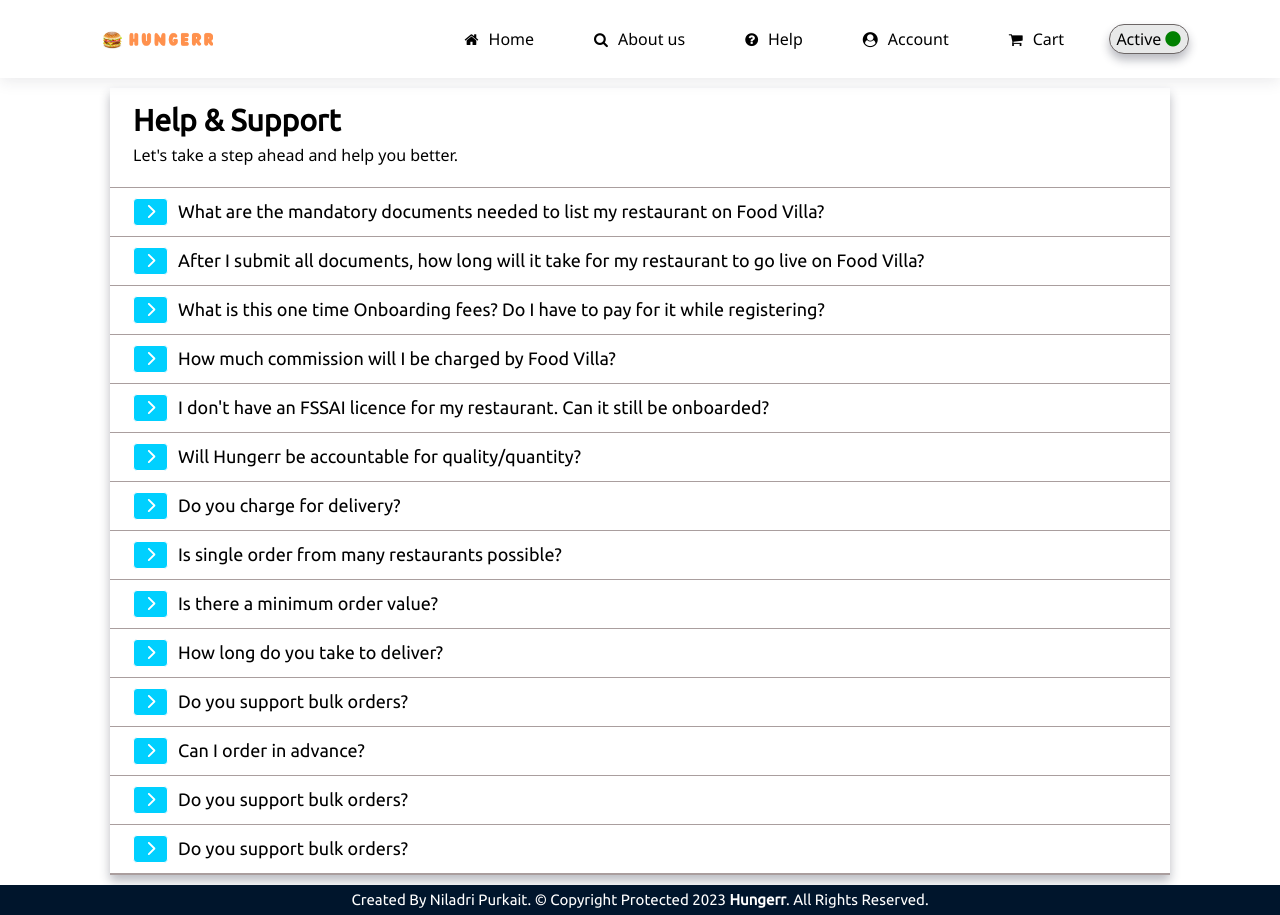
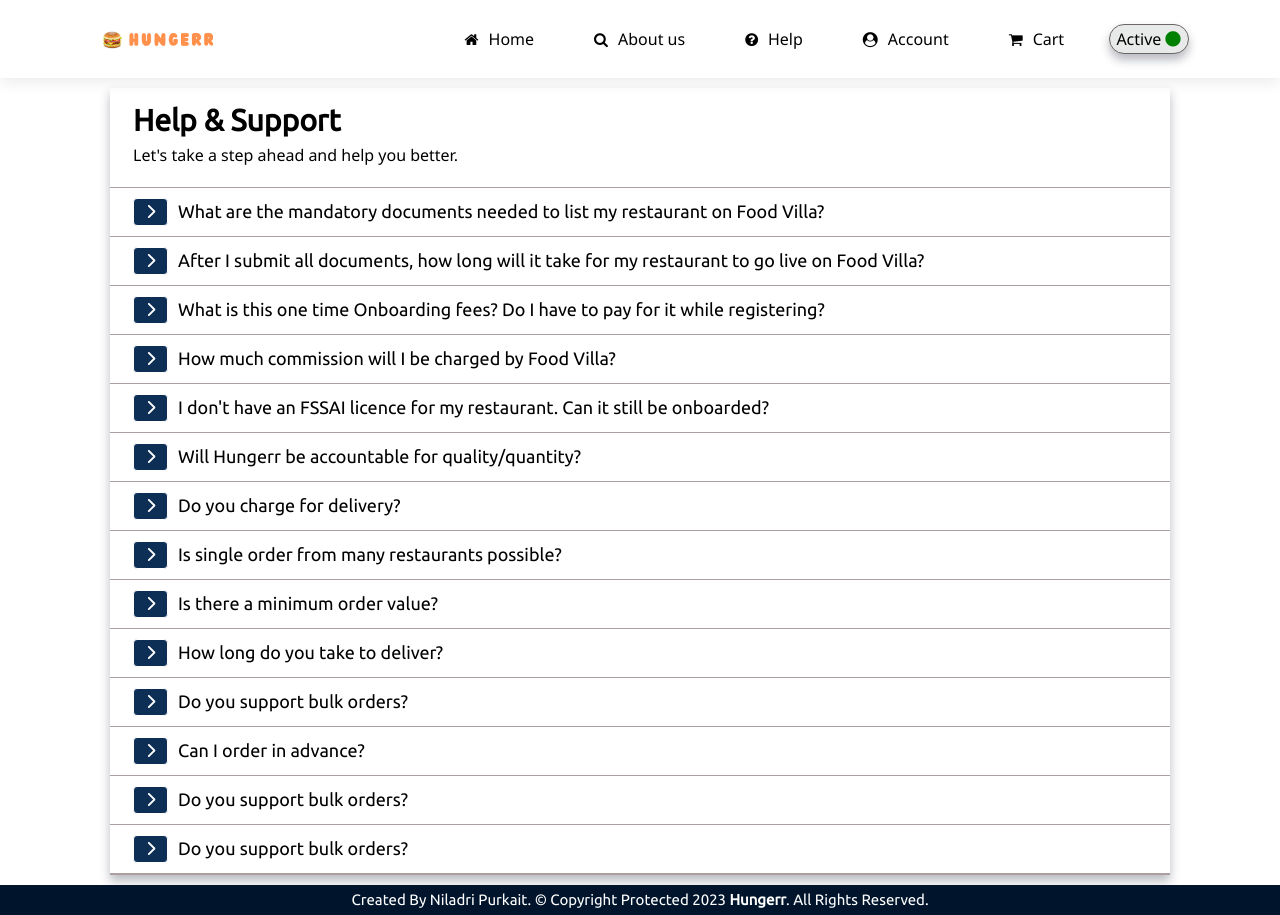
Before and after one commit to WRATH2002/swiggy-clone-website, a React (Vite) app: page /help in a window 1280 px wide. Built offline with nearby package versions, Linux system fonts and the light colour scheme.

Commit message:
1st commit

```diff
--- a/style.css
+++ b/style.css
@@ -397,7 +397,7 @@ body,
   border: 1px solid #fff;
   border-radius: 4px;
   padding: 0px 10px;
-  background-color: #00d0ff;
+  background-color: #0d2f56;
   color: white;
   height: 28px;
   width: 35px;
```
